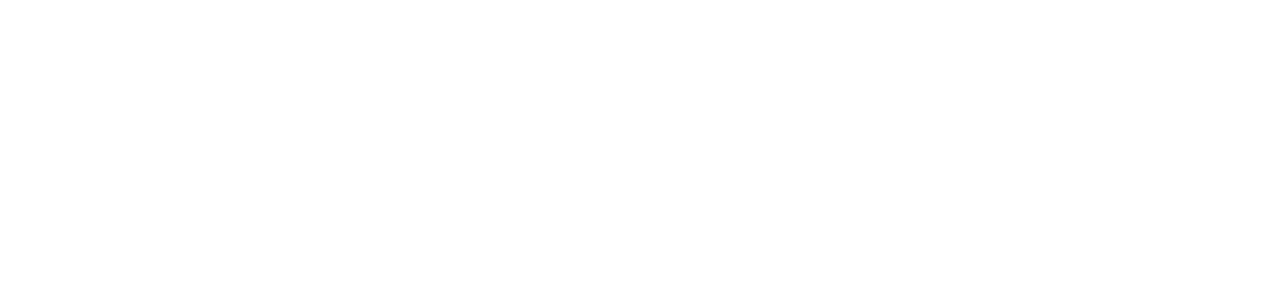
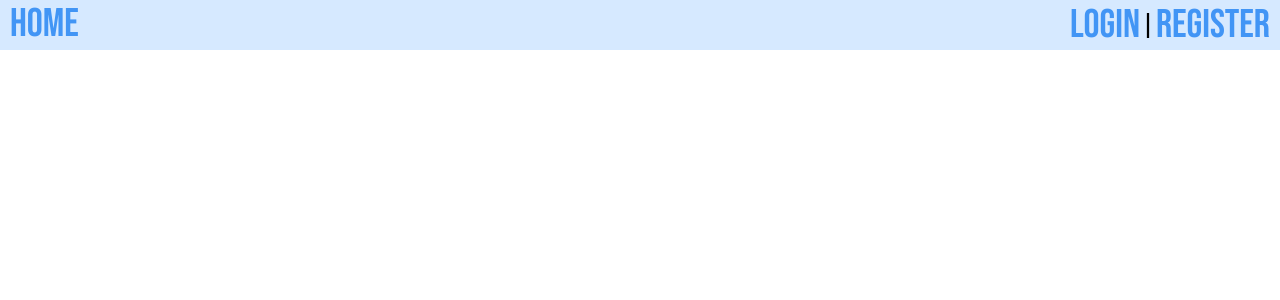
Before and after one commit to alejandromachin/202201-W7CW-alejandro-rodriguez-, a React (Create React App) app: page /home in a window 1280 px wide. Before the commit this address had no page. Shown: the top 300 px of the page. Built offline with nearby package versions, Linux system fonts and the light colour scheme.

Commit message:
added header bar with styles for page

```diff
--- a/package.json
+++ b/package.json
@@ -4,6 +4,7 @@
   "private": true,
   "dependencies": {
     "@babel/preset-react": "^7.16.7",
+    "@fontsource/bebas-neue": "^4.5.2",
     "@redux-devtools/extension": "^3.2.2",
     "@testing-library/jest-dom": "^5.16.2",
     "@testing-library/react": "^12.1.3",
@@ -20,6 +21,7 @@
     "react-test-renderer": "^17.0.2",
     "redux": "^4.1.2",
     "redux-thunk": "^2.4.1",
+    "styled-components": "^5.3.3",
     "web-vitals": "^2.1.4"
   },
   "scripts": {
--- a/src/App.js
+++ b/src/App.js
@@ -1,10 +1,12 @@
 import { Navigate, Route, Routes } from "react-router-dom";
+import Navigation from "./components/Navigation/Navigation";
 import LoginPage from "./pages/LoginPage";
 import RegisterPage from "./pages/RegisterPage";
 
 function App() {
   return (
     <>
+      <Navigation />
       <Routes>
         <Route path="/" element={<Navigate to="/home" />} />
         <Route path="/login" element={<LoginPage />} />
--- /dev/null
+++ b/src/components/Navigation/Navigation.js
@@ -0,0 +1,47 @@
+import { Link } from "react-router-dom";
+import styled from "styled-components";
+
+const NavigationDiv = styled.div`
+  padding-left: 10px;
+  padding-right: 10px;
+  background-color: #d6e9ff;
+  height: 50px;
+  display: flex;
+  flex-direction: row;
+  justify-content: space-between;
+  & a {
+    color: #4295f5;
+
+    font-size: 40px;
+    text-decoration: none;
+  }
+  & a:hover {
+    color: #00336e;
+  }
+  & p {
+    font-size: 25px;
+  }
+`;
+const LoginDiv = styled.div`
+  width: 200px;
+  display: flex;
+  flex-direction: row;
+  justify-content: space-between;
+  align-items: center;
+`;
+const Navigation = () => {
+  return (
+    <>
+      <NavigationDiv>
+        <Link to={"/home"}>HOME</Link>
+        <LoginDiv>
+          <Link to={"/login"}>LOGIN</Link>
+          <p>|</p>
+          <Link to={"/register"}>REGISTER</Link>
+        </LoginDiv>
+      </NavigationDiv>
+    </>
+  );
+};
+
+export default Navigation;
--- /dev/null
+++ b/src/index.css
@@ -0,0 +1,6 @@
+body {
+  font-family: "Bebas Neue";
+  box-sizing: border-box;
+  margin: 0;
+  padding: 0;
+}
--- a/src/index.js
+++ b/src/index.js
@@ -5,6 +5,8 @@
 import App from "./App";
 import store from "./redux/store";
 import reportWebVitals from "./reportWebVitals";
+import "@fontsource/bebas-neue";
+import "./index.css";
 
 ReactDOM.render(
   <React.StrictMode>
```
Also changed, not shown: 1 other file (tests, documents, lock files or other folders).
